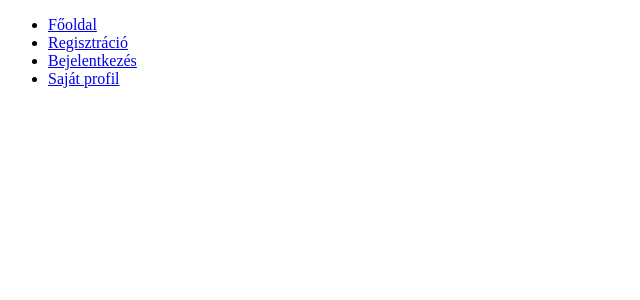
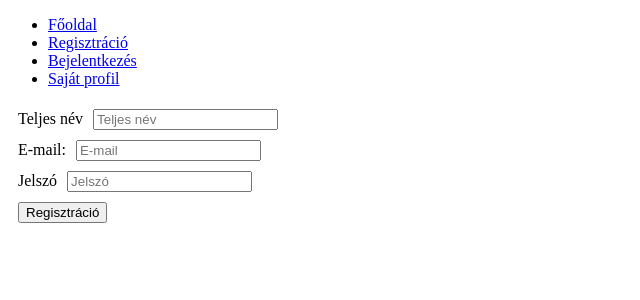
Before and after one commit to ecsitomi/Ecsedi-Takacs-Vizsgaremek-Frontend, a React (Vite) app: page /register in a window 1280 px wide. Shown: the top 300 px of the page, without its empty margins (0-640 px from the left). Built offline with nearby package versions, Linux system fonts and the light colour scheme.

Commit message:
regisztráció/bejelentkezés űrlapok

```diff
--- a/src/App.css
+++ b/src/App.css
@@ -0,0 +1,3 @@
+form, input, label, button {
+    margin: 5px;
+}
--- a/src/App.jsx
+++ b/src/App.jsx
@@ -7,6 +7,7 @@ import UserPage from './pages/UserPage'
 
 function App() {
 
+  //útválasztó létrehozása
   const router = createBrowserRouter([
     { path: '/', element: <Layout />, children: [
         { path: 'login', element: <LoginPage /> },
@@ -16,6 +17,7 @@ function App() {
   ]);
 
   return (
+    //útválasztó megjelenítése
     <RouterProvider router={router} />
   );
 }
--- a/src/pages/LoginPage.jsx
+++ b/src/pages/LoginPage.jsx
@@ -1,8 +1,58 @@
-import '../App.css'
+import '../App.css';
+import { useRef } from 'react';
 
+//Bejelentkezés oldal
 function LoginPage() {
+  const apiUrl = "http://localhost:8000/api";
+  const emailRef = useRef(null);
+  const passwordRef = useRef(null);
 
-  return (<></>)
+  //Bejelentkezés logika
+  const login = async (formData) => {
+    const url = apiUrl + "/login";
+    const response = await fetch(url, {
+      method: "POST",
+      body: JSON.stringify(formData),
+      headers: {
+        Accept: "application/json",
+        "Content-Type": "application/json",
+      },
+    });
+
+    //Válasz
+    const data = await response.json();
+    console.log(data);
+    if (response.ok) {
+      localStorage.setItem("token", data.token);
+    } else {
+      alert(data.message);
+    }
+  };
+
+  //Gomb megnyomására mi történjen
+  const handleFormSubmit = (event) => {
+    event.preventDefault(); //ne frissítse az oldalt
+    const user = { //létrehoz egy új usert
+      email: emailRef.current.value,
+      password: passwordRef.current.value,
+    };
+    login(user); //az új usert bejelentkezteti
+  };
+
+  //Űrlap megjelenítése
+  return (
+    <form onSubmit={handleFormSubmit}>
+      <div>
+        <label htmlFor="loginEmail">E-mail:</label>
+        <input type="email" id="loginEmail" placeholder="E-mail" ref={emailRef} />
+      </div>
+      <div>
+        <label htmlFor="loginPassword">Jelszó</label>
+        <input type="password" id="loginPassword" placeholder="Jelszó" ref={passwordRef} />
+      </div>
+      <button type="submit">Bejelentkezés</button>
+    </form>
+  );
 }
 
 export default LoginPage
--- a/src/pages/RegisterPage.jsx
+++ b/src/pages/RegisterPage.jsx
@@ -1,8 +1,63 @@
 import '../App.css'
+import { useRef } from 'react';
 
+//Regisztrációs oldal
 function RegisterPage() {
+  const apiUrl = "http://localhost:8000/api";
+  const emailRef = useRef(null);
+  const passwordRef = useRef(null);
+  const nameRef = useRef(null);
 
-  return (<></>)
+  //Regisztrációs logika
+  const register = async (userReg) => {
+    const url = apiUrl + "/register";
+    const response = await fetch(url, {
+      method: "POST",
+      body: JSON.stringify(userReg),
+      headers: {
+        Accept: "application/json",
+        "Content-Type": "application/json",
+      },
+    });
+    //Válasz
+    const data = await response.json();
+    console.log(data);
+    if (response.ok) {
+      alert("Sikeres regiszráció!");
+    } else {
+      alert(data.message);
+    }
+  };
+
+  //Eseménykezelő
+  const handleFormSubmit = (event) => {
+    event.preventDefault(); //ne frissítse az oldalt
+    const newUser = { //új user létrehozása
+      email: emailRef.current.value,
+      password: passwordRef.current.value,
+      name: nameRef.current.value,
+    };
+    register(newUser); //az új usert regisztrálja
+  };
+
+  //Űrlap megjelenítése
+  return (
+    <form onSubmit={handleFormSubmit}>
+      <div>
+        <label htmlFor="name">Teljes név</label>
+        <input type="text" id="name" placeholder="Teljes név" ref={nameRef} />
+      </div>
+      <div>
+        <label htmlFor="email">E-mail:</label>
+        <input type="email" id="email" placeholder="E-mail" ref={emailRef} />
+      </div>
+      <div>
+        <label htmlFor="password">Jelszó</label>
+        <input type="password" id="password" placeholder="Jelszó" ref={passwordRef} />
+      </div>
+      <button type="submit">Regisztráció</button>
+    </form>
+  );
 }
 
 export default RegisterPage
```
